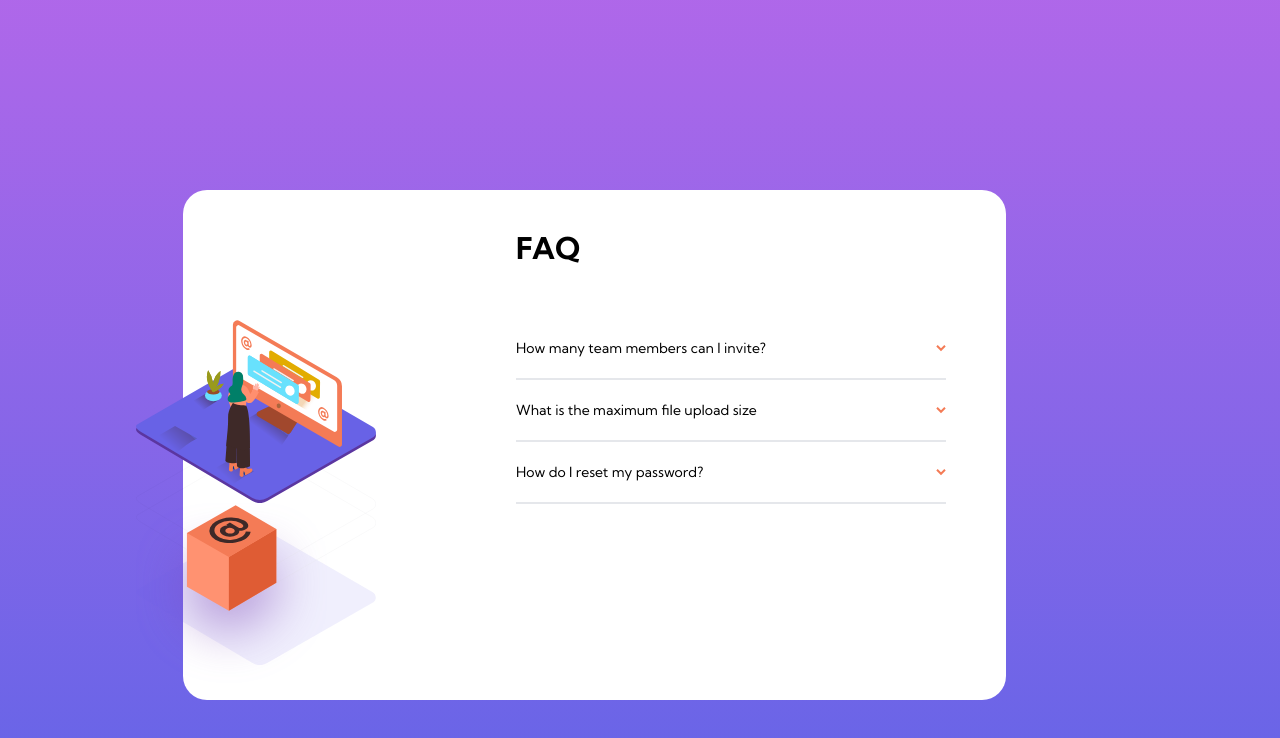
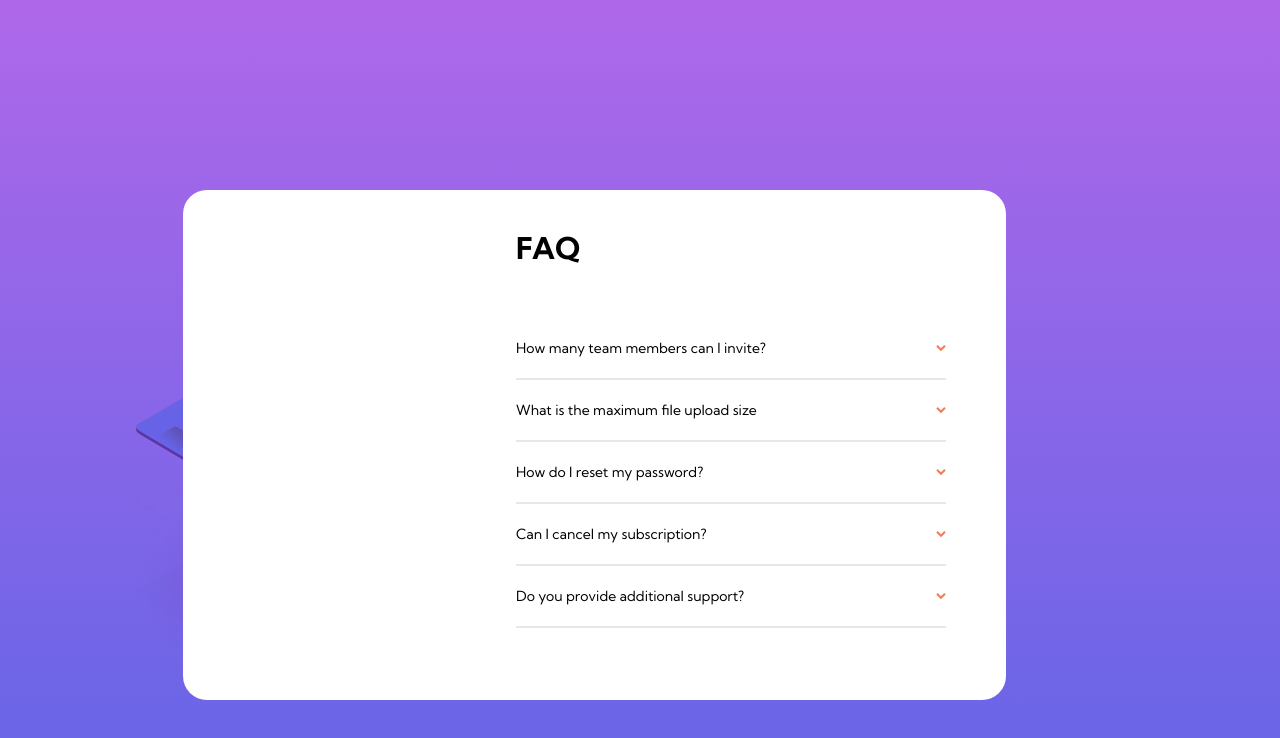
Before and after one commit to KianCandelario/Frontend-Mentor-Projects, a React (Vite) app in the folder Newbie/FAQ-Accordion/faqAccordion/: page / in a window 1280 px wide. Shown: the top 738 px of the page. Built offline with nearby package versions, Linux system fonts and the light colour scheme.

Commit message:
fix: Fixed the scroll issue

```diff
--- a/Newbie/FAQ-Accordion/faqAccordion/src/components/Contents.tsx
+++ b/Newbie/FAQ-Accordion/faqAccordion/src/components/Contents.tsx
@@ -37,31 +37,29 @@ function Contents() {
     return (
         <>
             <div className="w-full h-[85%] flex">
-                <div className="w-full h-full bg-white rounded-3xl p-5 font-kumbh-sans lg:grid lg:grid-cols-5">
+                <div className="w-full h-full bg-white rounded-3xl p-5 font-kumbh-sans lg:grid lg:grid-cols-5 lg:z-10">
                     <div className="text-3xl font-bold mt-28 mb-5 flex justify-center items-center lg:col-start-3 lg:mt-5 lg:block lg:mb-0">
                         <h1>FAQ</h1>
                     </div>
-                    <div className="h-[55%] w-full text-xs overflow-y-auto lg:col-start-3 lg:col-span-3 lg:pr-10 xl:text-sm">
+                    <div className="h-[55%] w-full text-xs overflow-y-auto lg:col-start-3 lg:col-span-3 lg:pr-10 lg:h-[97%] xl:text-sm">
                         {
-                            contents.map((contents, index) => {
-                                return (
-                                    <>
-                                        <div key={contents.id} className={
+                            contents.map((content, index) => (
+                                <div key={content.id}>
+                                    <div className={
                                         `flex justify-between items-center py-5 lg:col-start-3
                                         ${index === i ? 'border-b-0' : 'border-b-2'}`} onClick={() => {
                                         clicked(index)
                                     }}>
-                                            <p className={`${index === i ? 'font-bold' : 'font-normal'}`}>{contents.question}</p>
+                                        <p className={`${index === i ? 'font-bold' : 'font-normal'}`}>{content.question}</p>
                                         <span className={index === i ? 'rotate-180' : 'rotate-0'}>
                                         <img src="./assets/icons/icon-arrow-down.svg" />
                                         </span>
                                     </div>
                                 <div className={
                                     `text-dark-grayish-blue lg:col-start-3 ${index === i ? 'block border-b-2 pb-5' : 'hidden border-b-0 pb-0'}`
-                                        }>{contents.answer}</div>
-                                    </>
-                                );
-                            })
+                                    }>{content.answer}</div>
+                                </div>
+                            ))
                         }
                     </div>
                 </div>
```
Lines whose indentation alone changed are shown as unchanged.
